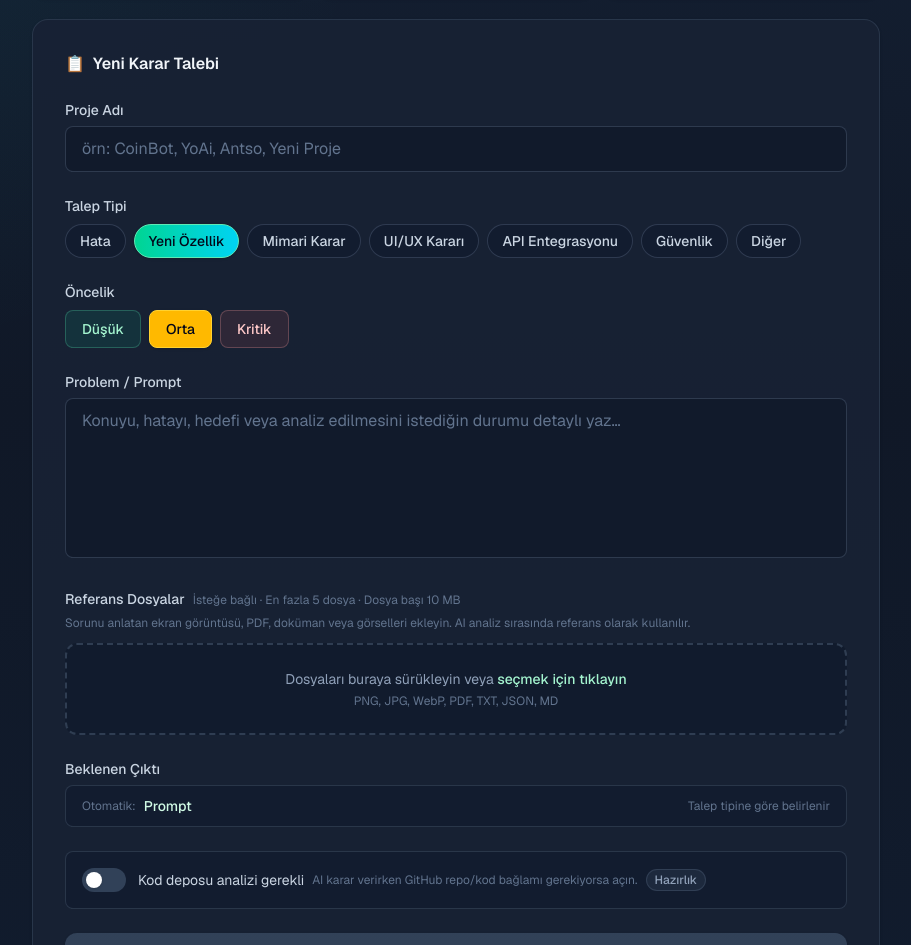
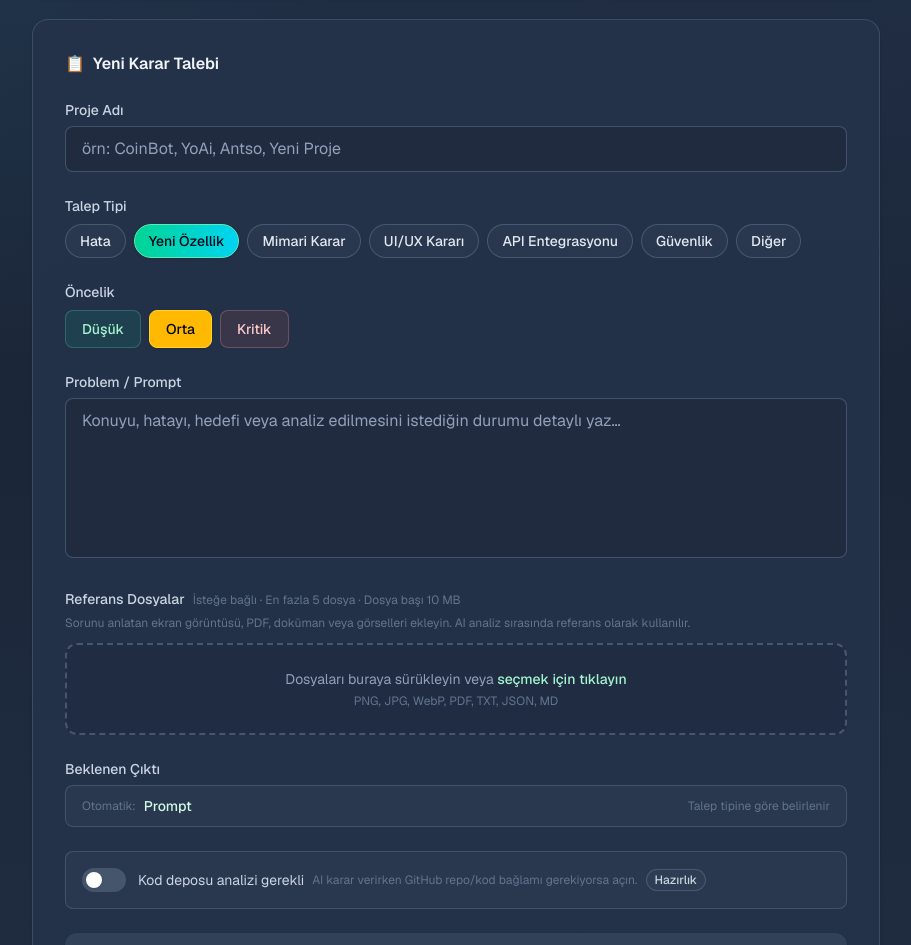
Before and after one commit to onursuay/Verdict-ai, a Next.js app: page / in a window 1280 px wide. Shown: the part 207-1152 px from the top of the page, without its empty margins (184-1095 px from the left). Built offline with nearby package versions, Linux system fonts and the light colour scheme.

Commit message:
Lighten Verdict AI dark theme

```diff
--- a/app/globals.css
+++ b/app/globals.css
@@ -1,7 +1,7 @@
 @import "tailwindcss";
 
 :root {
-  --background: #101827;
+  --background: #1b2638;
   --foreground: #e6f1f0;
 }
 
--- a/app/page.tsx
+++ b/app/page.tsx
@@ -68,10 +68,10 @@ export default function Home() {
   };
 
   return (
-    <div className="relative min-h-screen overflow-hidden bg-[#101827] text-slate-100">
-      <div className="pointer-events-none absolute inset-0 bg-[radial-gradient(circle_at_top_left,rgba(20,184,166,0.08),transparent_32%),linear-gradient(180deg,#142033_0%,#101827_48%,#111c2e_100%)]" />
+    <div className="relative min-h-screen overflow-hidden bg-[#1b2638] text-slate-100">
+      <div className="pointer-events-none absolute inset-0 bg-[radial-gradient(circle_at_top_left,rgba(20,184,166,0.07),transparent_32%),linear-gradient(180deg,#223149_0%,#1b2638_48%,#202d42_100%)]" />
       {/* Navbar */}
-      <header className="sticky top-0 z-10 border-b border-slate-600/40 bg-[#151f32]/90 backdrop-blur-xl">
+      <header className="sticky top-0 z-10 border-b border-slate-500/40 bg-[#223047]/90 backdrop-blur-xl">
         <div className="max-w-4xl mx-auto px-4 sm:px-6 min-h-16 py-3 flex flex-wrap items-center justify-between gap-x-4 gap-y-3">
           <div className="flex min-w-[150px] items-center gap-2.5">
             <div className="w-7 h-7 rounded-lg bg-gradient-to-br from-emerald-300 via-teal-400 to-cyan-400 flex items-center justify-center shadow-sm">
@@ -81,7 +81,7 @@ export default function Home() {
               Verdict AI
             </span>
           </div>
-          <div className="order-3 flex w-full justify-center gap-1 rounded-full border border-slate-600/45 bg-slate-900/35 p-1 sm:order-none sm:w-auto">
+          <div className="order-3 flex w-full justify-center gap-1 rounded-full border border-slate-500/45 bg-slate-700/35 p-1 sm:order-none sm:w-auto">
             <button
               onClick={() => handleTabClick("new")}
               className={`px-3.5 py-1.5 text-sm font-medium rounded-full transition cursor-pointer ${
@@ -161,7 +161,7 @@ export default function Home() {
             </div>
 
             {/* Form */}
-            <div className="bg-[#182235]/92 rounded-2xl border border-slate-600/40 shadow-sm p-6 sm:p-8">
+            <div className="bg-[#24324a]/92 rounded-2xl border border-slate-500/40 shadow-sm p-6 sm:p-8">
               <h2 className="text-base font-semibold text-slate-100 mb-6 flex items-center gap-2">
                 <span>📋</span>
                 Yeni Karar Talebi
--- a/components/ActionButtons.tsx
+++ b/components/ActionButtons.tsx
@@ -160,8 +160,8 @@ export default function ActionButtons({
           onClick={() => setShowFollowUp((prev) => !prev)}
           className={`flex items-center gap-2 px-5 py-2.5 rounded-xl text-sm font-semibold border-2 transition-all cursor-pointer ml-auto ${
             showFollowUp
-              ? "bg-slate-700 border-slate-500 text-slate-100"
-              : "bg-slate-900/45 border-slate-600/55 text-slate-300 hover:bg-white/[0.06] hover:border-slate-500"
+              ? "bg-slate-600 border-slate-400 text-slate-100"
+              : "bg-slate-700/45 border-slate-500/55 text-slate-200 hover:bg-white/[0.08] hover:border-slate-400"
           }`}
         >
           <span>💬</span>
@@ -176,8 +176,8 @@ export default function ActionButtons({
       )}
 
       {showFollowUp && (
-        <div className="rounded-xl border border-slate-600/45 overflow-hidden">
-          <div className="px-4 py-3 border-b border-slate-600/35 bg-white/[0.035] flex items-center gap-2">
+        <div className="rounded-xl border border-slate-500/45 overflow-hidden">
+          <div className="px-4 py-3 border-b border-slate-500/35 bg-white/[0.045] flex items-center gap-2">
             <span className="text-slate-400 text-sm">💬</span>
             <span className="text-sm font-semibold text-slate-100">Takip Sorusu</span>
           </div>
@@ -187,7 +187,7 @@ export default function ActionButtons({
               onChange={(e) => setFollowUpQuestion(e.target.value)}
               placeholder="Bu karar sonucuna göre ek sorunuzu yazın…"
               rows={3}
-              className="w-full text-sm text-slate-100 placeholder-slate-500 bg-[#111a2b] border border-slate-600/55 rounded-lg p-3 resize-none focus:outline-none focus:ring-2 focus:ring-emerald-400/20 focus:border-emerald-300/60"
+              className="w-full text-sm text-slate-100 placeholder-slate-400 bg-[#202b40] border border-slate-500/55 rounded-lg p-3 resize-none focus:outline-none focus:ring-2 focus:ring-emerald-400/20 focus:border-emerald-300/60"
             />
             {followUpError && (
               <p className="text-xs text-red-300">{followUpError}</p>
--- a/components/DecisionCard.tsx
+++ b/components/DecisionCard.tsx
@@ -22,8 +22,8 @@ export default function DecisionCard({
   children,
 }: DecisionCardProps) {
   return (
-    <div className="bg-[#182235]/92 rounded-2xl border border-slate-600/40 shadow-sm overflow-hidden">
-      <div className="flex items-center gap-3 px-5 py-4 border-b border-slate-600/35 bg-white/[0.035]">
+    <div className="bg-[#24324a]/92 rounded-2xl border border-slate-500/40 shadow-sm overflow-hidden">
+      <div className="flex items-center gap-3 px-5 py-4 border-b border-slate-500/35 bg-white/[0.04]">
         <span className="text-xl">{icon}</span>
         <h3 className="font-semibold text-slate-100 text-sm">{title}</h3>
         {badge && (
--- a/components/DecisionRequestForm.tsx
+++ b/components/DecisionRequestForm.tsx
@@ -146,7 +146,7 @@ export default function DecisionRequestForm({ onSubmit, isLoading }: DecisionReq
           onChange={(e) => setProjectName(e.target.value)}
           placeholder="örn: CoinBot, YoAi, Antso, Yeni Proje"
           required
-          className="w-full px-4 py-2.5 rounded-lg border border-slate-600/55 bg-[#111a2b] text-slate-100 placeholder-slate-500 focus:outline-none focus:ring-2 focus:ring-emerald-400/20 focus:border-emerald-300/60 transition"
+          className="w-full px-4 py-2.5 rounded-lg border border-slate-500/55 bg-[#202b40] text-slate-100 placeholder-slate-400 focus:outline-none focus:ring-2 focus:ring-emerald-400/20 focus:border-emerald-300/60 transition"
         />
       </div>
 
@@ -164,7 +164,7 @@ export default function DecisionRequestForm({ onSubmit, isLoading }: DecisionReq
               className={`px-3.5 py-1.5 rounded-full text-sm border font-medium transition cursor-pointer ${
                 requestType === type
                   ? "bg-gradient-to-r from-emerald-400 to-cyan-400 border-emerald-300 text-slate-950 shadow-sm"
-                  : "bg-slate-900/45 border-slate-600/55 text-slate-300 hover:border-emerald-300/45 hover:text-emerald-100 hover:bg-emerald-400/10"
+                  : "bg-slate-700/45 border-slate-500/55 text-slate-200 hover:border-emerald-300/45 hover:text-emerald-100 hover:bg-emerald-400/10"
               }`}
             >
               {type}
@@ -211,7 +211,7 @@ export default function DecisionRequestForm({ onSubmit, isLoading }: DecisionReq
           placeholder="Konuyu, hatayı, hedefi veya analiz edilmesini istediğin durumu detaylı yaz…"
           required
           style={{ minHeight: "160px" }}
-          className="w-full px-4 py-2.5 rounded-lg border border-slate-600/55 bg-[#111a2b] text-slate-100 placeholder-slate-500 focus:outline-none focus:ring-2 focus:ring-emerald-400/20 focus:border-emerald-300/60 transition resize-none overflow-hidden"
+          className="w-full px-4 py-2.5 rounded-lg border border-slate-500/55 bg-[#202b40] text-slate-100 placeholder-slate-400 focus:outline-none focus:ring-2 focus:ring-emerald-400/20 focus:border-emerald-300/60 transition resize-none overflow-hidden"
         />
       </div>
 
@@ -233,7 +233,7 @@ export default function DecisionRequestForm({ onSubmit, isLoading }: DecisionReq
             handleFiles(Array.from(e.dataTransfer.files));
           }}
           onClick={() => fileInputRef.current?.click()}
-          className="border-2 border-dashed border-slate-600/60 rounded-xl p-6 text-center cursor-pointer bg-[#111a2b]/70 hover:border-emerald-300/45 hover:bg-emerald-400/10 transition"
+          className="border-2 border-dashed border-slate-500/60 rounded-xl p-6 text-center cursor-pointer bg-[#202b40]/70 hover:border-emerald-300/45 hover:bg-emerald-400/10 transition"
         >
           <p className="text-sm text-slate-400">Dosyaları buraya sürükleyin veya <span className="text-emerald-200 font-medium">seçmek için tıklayın</span></p>
           <p className="text-xs text-slate-500 mt-1">PNG, JPG, WebP, PDF, TXT, JSON, MD</p>
@@ -251,7 +251,7 @@ export default function DecisionRequestForm({ onSubmit, isLoading }: DecisionReq
         {attachments.length > 0 && (
           <ul className="mt-3 space-y-2">
             {attachments.map((att) => (
-              <li key={att.id} className="flex items-center gap-3 px-3 py-2 bg-slate-900/45 rounded-lg border border-slate-600/45 text-sm">
+              <li key={att.id} className="flex items-center gap-3 px-3 py-2 bg-slate-700/45 rounded-lg border border-slate-500/45 text-sm">
                 <span className="text-emerald-200/80 flex-shrink-0">📎</span>
                 <span className="truncate text-slate-200 font-medium flex-1">{att.name}</span>
                 <span className="text-xs text-slate-500 flex-shrink-0">{att.type.split("/")[1]?.toUpperCase()}</span>
@@ -272,7 +272,7 @@ export default function DecisionRequestForm({ onSubmit, isLoading }: DecisionReq
         <label className="block text-sm font-medium text-slate-300 mb-1.5">
           Beklenen Çıktı
         </label>
-        <div className="flex items-center gap-2 px-4 py-2.5 rounded-lg border border-slate-600/45 bg-slate-900/45 text-sm text-slate-400 select-none">
+        <div className="flex items-center gap-2 px-4 py-2.5 rounded-lg border border-slate-500/45 bg-slate-700/45 text-sm text-slate-300 select-none">
           <span className="text-slate-500 text-xs">Otomatik:</span>
           <span className="font-medium text-emerald-100">{OUTPUT_BY_TYPE[requestType]}</span>
           <span className="ml-auto text-xs text-slate-500">Talep tipine göre belirlenir</span>
@@ -280,12 +280,12 @@ export default function DecisionRequestForm({ onSubmit, isLoading }: DecisionReq
       </div>
 
       {/* Repo Gerekli */}
-      <div className="flex items-center gap-3 p-4 bg-slate-900/45 rounded-lg border border-slate-600/45">
+      <div className="flex items-center gap-3 p-4 bg-slate-700/45 rounded-lg border border-slate-500/45">
         <button
           type="button"
           onClick={() => setRepoRequired(!repoRequired)}
           className={`relative inline-flex h-6 w-11 items-center rounded-full transition-colors cursor-pointer ${
-            repoRequired ? "bg-emerald-400" : "bg-slate-700"
+            repoRequired ? "bg-emerald-400" : "bg-slate-600"
           }`}
         >
           <span
@@ -299,7 +299,7 @@ export default function DecisionRequestForm({ onSubmit, isLoading }: DecisionReq
           <span className="text-slate-500 text-xs font-normal">
             AI karar verirken GitHub repo/kod bağlamı gerekiyorsa açın.
           </span>
-          <span className="text-xs font-medium text-slate-400 bg-slate-800 border border-slate-600/50 px-2 py-0.5 rounded-full">
+          <span className="text-xs font-medium text-slate-300 bg-slate-700/70 border border-slate-500/50 px-2 py-0.5 rounded-full">
             Hazırlık
           </span>
         </span>
```
Also changed, not shown: components/DecisionHistory.tsx (+10 -10 lines), components/DecisionResult.tsx (+12 -12 lines).
